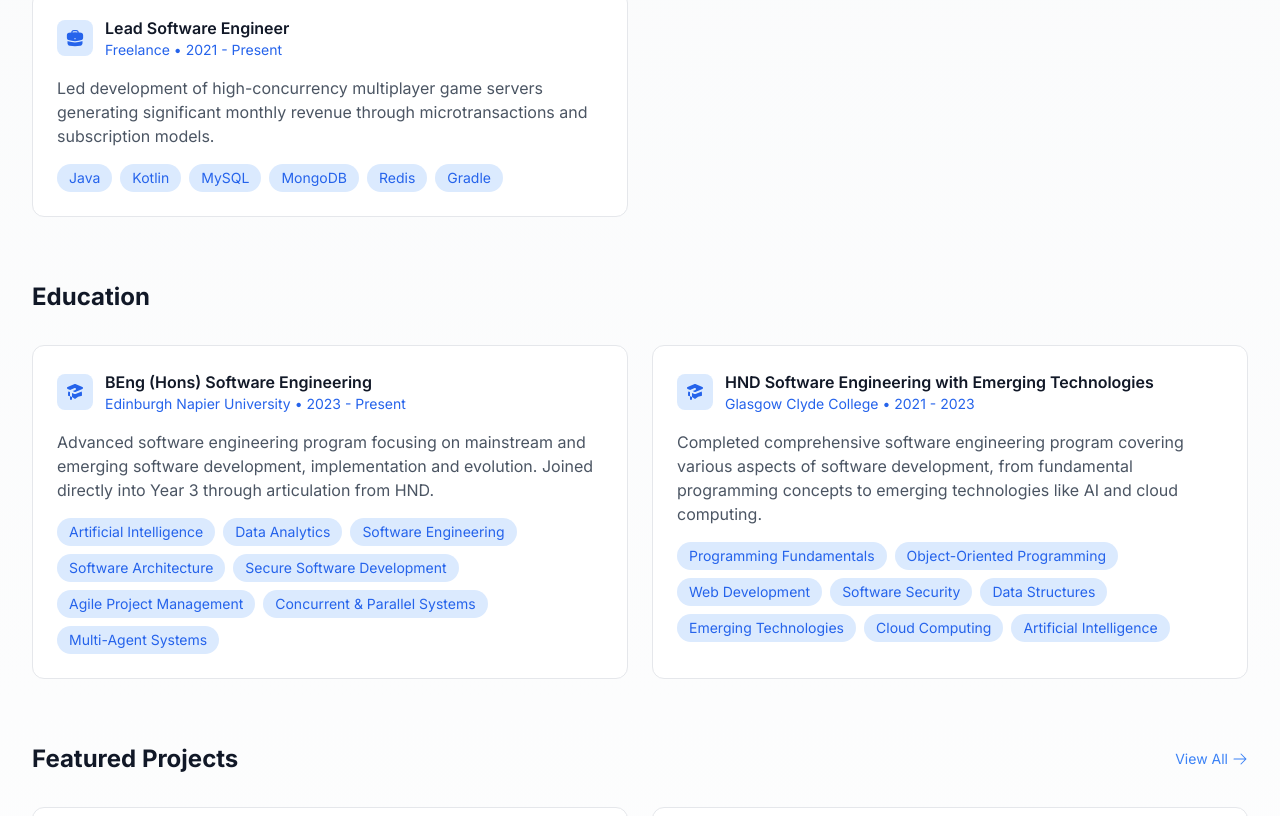
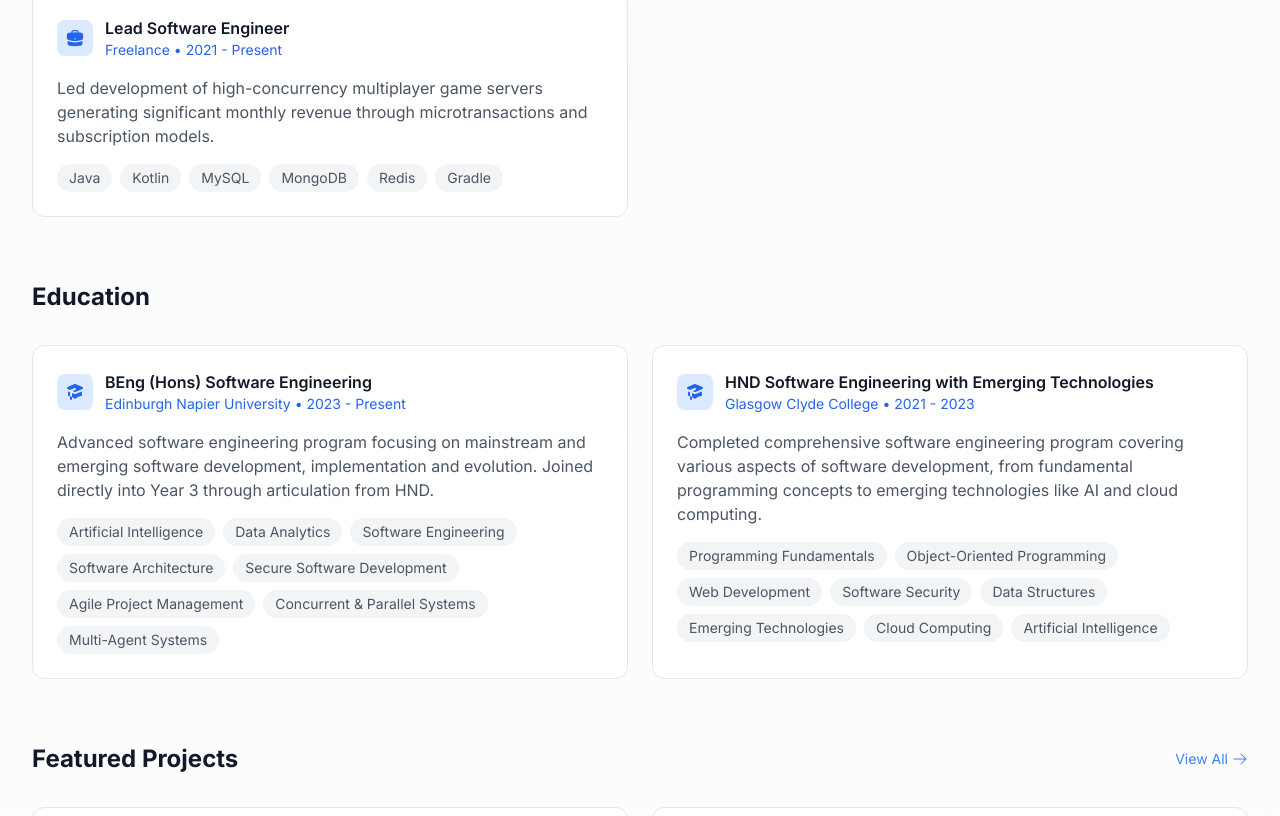
Before and after one commit to danielmillar/Portfolio, a Next.js app: page / in a window 1280 px wide. Shown: the part 633-1449 px from the top of the page. Built offline with nearby package versions, Linux system fonts and the light colour scheme.

Commit message:
style: Update subject tags to use gray background and text colors in Education and Experience components

```diff
--- a/src/app/education/page.tsx
+++ b/src/app/education/page.tsx
@@ -60,7 +60,7 @@ function EducationCard({ school, degree, period, description, achievements, subj
                     {subjects.map((subject, index) => (
                         <span
                             key={index}
-                            className="px-3 py-1 text-sm bg-blue-100 text-blue-600 dark:bg-blue-900/30 dark:text-blue-300 rounded-full"
+                            className="px-3 py-1 text-sm bg-gray-100 text-gray-600 dark:bg-gray-700 dark:text-gray-300 rounded-full"
                         >
                             {subject}
                         </span>
--- a/src/app/experience/page.tsx
+++ b/src/app/experience/page.tsx
@@ -60,7 +60,7 @@ function ExperienceCard({ company, position, period, description, responsibiliti
                     {technologies.map((tech, index) => (
                         <span
                             key={index}
-                            className="px-3 py-1 text-sm bg-blue-100 text-blue-600 dark:bg-blue-900/30 dark:text-blue-300 rounded-full"
+                            className="px-3 py-1 text-sm bg-gray-100 text-gray-600 dark:bg-gray-700 dark:text-gray-300 rounded-full"
                         >
                             {tech}
                         </span>
--- a/src/components/home/Education.tsx
+++ b/src/components/home/Education.tsx
@@ -52,7 +52,7 @@ export default function Education() {
                                 {edu.subjects.map((subject, index) => (
                                     <span
                                         key={index}
-                                        className="px-3 py-1 text-sm bg-blue-100 text-blue-600 dark:bg-blue-900/30 dark:text-blue-300 rounded-full"
+                                        className="px-3 py-1 text-sm bg-gray-100 text-gray-600 dark:bg-gray-700 dark:text-gray-300 rounded-full"
                                     >
                                         {subject}
                                     </span>
--- a/src/components/home/Experience.tsx
+++ b/src/components/home/Experience.tsx
@@ -54,7 +54,7 @@ export default function Experience() {
                                 {experience.technologies.map((tech, index) => (
                                     <span
                                         key={index}
-                                        className="px-3 py-1 text-sm bg-blue-100 text-blue-600 dark:bg-blue-900/30 dark:text-blue-300 rounded-full"
+                                        className="px-3 py-1 text-sm bg-gray-100 text-gray-600 dark:bg-gray-700 dark:text-gray-300 rounded-full"
                                     >
                                         {tech}
                                     </span>
```
